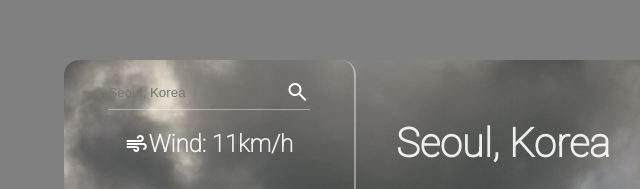
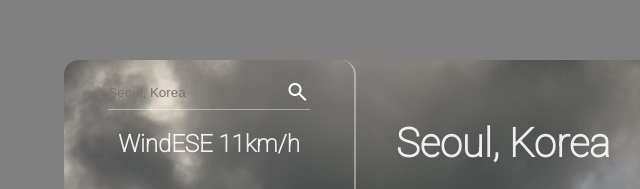
Before and after one commit to OneTooManyln/project_weather_app, a website built with webpack: page dist/index.html in a window 1280 px wide. Shown: the part 120-309 px from the top of the page, 0-640 px from the left. Built offline with nearby package versions, Linux system fonts and the light colour scheme.

Commit message:
Remove icon and add stronger around wind info
Included wind direction in text

```diff
--- a/dist/index.html
+++ b/dist/index.html
@@ -25,9 +25,7 @@
             <span class="material-symbols-outlined">search</span>
           </div>
           <div class="additional-weather-info">
-            <div class="wind">
-              <span class="material-symbols-outlined"> air </span>Wind: 11km/h
-            </div>
+            <div class="wind">Wind<strong>ESE 11km/h</strong></div>
           </div>
         </div>
         <div class="dashboard-main-content-container">
```
